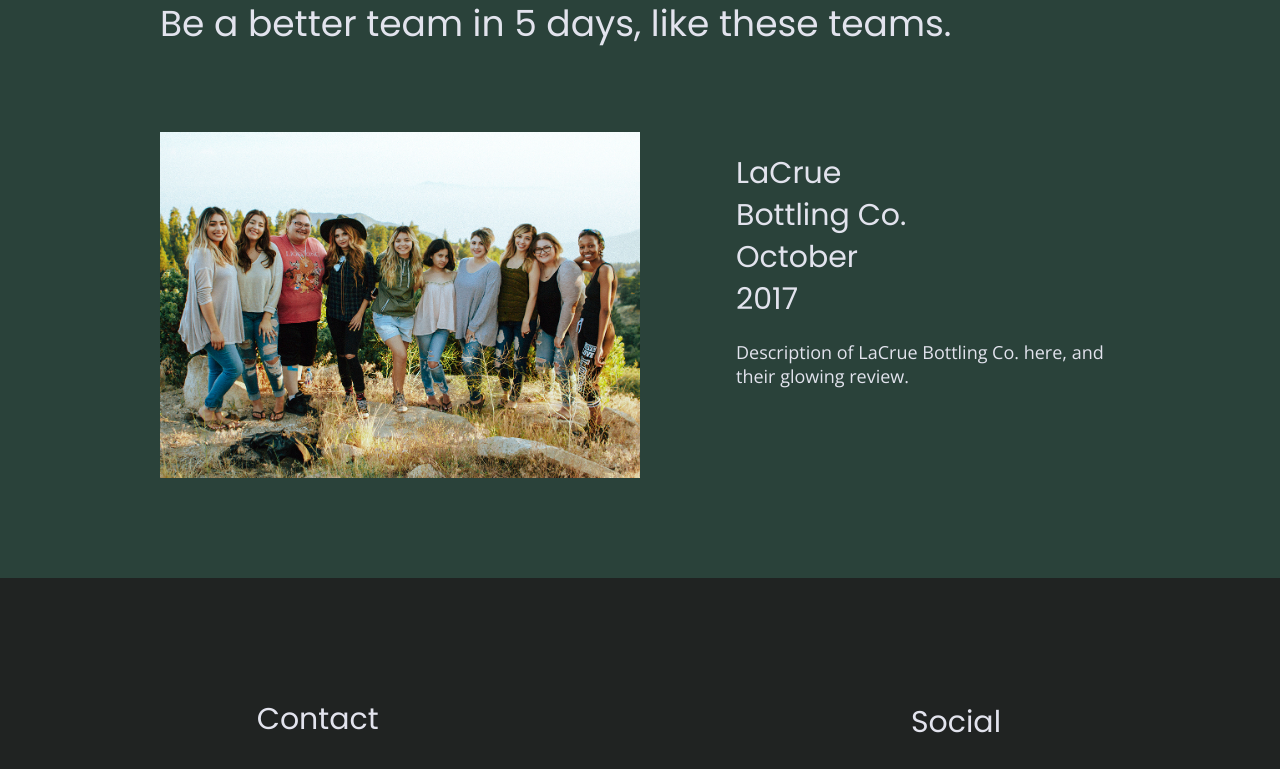
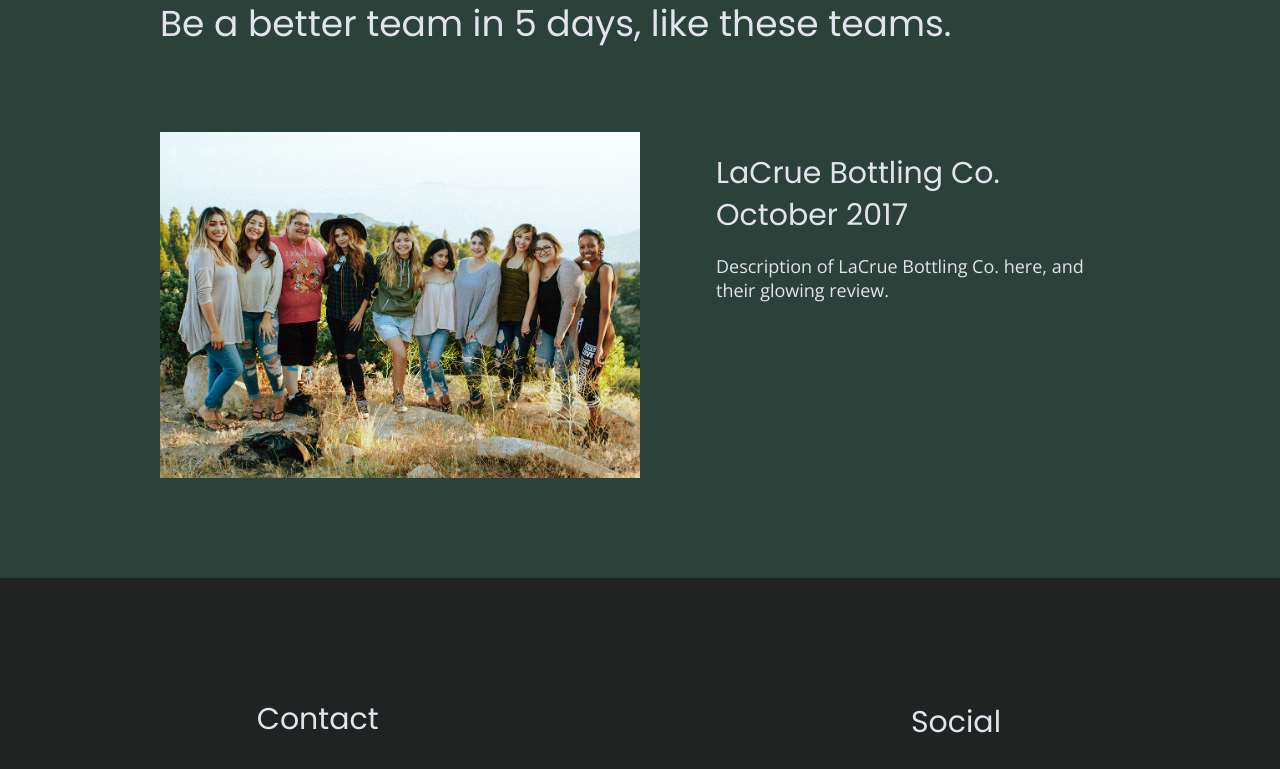
Before and after one commit to eganmollyk/unplugged, a website: page index.html in a window 1280 px wide. Shown: the part 2080-2849 px from the top of the page. Drawn offline with nearby package versions, Linux system fonts and the light colour scheme.

Commit message:
Finished site

```diff
--- a/css/main.css
+++ b/css/main.css
@@ -358,7 +358,7 @@
 }
 
 .reviews h4 {
-  width: 50%;
+  width: 80%;
   margin: 20px 0;
 }
 
@@ -415,7 +415,7 @@
 .faq .content-wrapper {
   margin: 50px 0 0 0;
   display: flex;
-  justify-content: center;
+  justify-content: flex-start;
   align-items: center;
   flex-flow: row wrap;
 }
@@ -557,7 +557,7 @@
   }
 
   header nav {
-    width: 20%;
+    width: 30%;
   }
 
   header nav ul {
@@ -617,11 +617,20 @@
     width: 50%;
   }
 
+  .reviews article div {
+    margin: 20px;
+  }
+
+  .reviews-content {
+    margin: 20px;
+  }
+
+
 .reviews h2 {
   width: 85%;
   }
 
-.reviews h3 {
+.reviews h4 {
   width: 75%;
   margin: 0;
 }
@@ -715,7 +724,6 @@
 
 .faq h4,
 .faq p {
-    font-size: .875em;
     line-height: 1.125;
 }
 
--- a/index.html
+++ b/index.html
@@ -111,7 +111,7 @@
         <figure>
           <img src="img/unplugged-testimonials.jpg" alt="Happy Retreat Attendees"></img>
         </figure>
-      <div>
+      <div class="reviews-content">
         <h4>LaCrue Bottling Co.<br>October 2017</h4>
           <p>Description of LaCrue Bottling Co. here, and their glowing review.</p>
         </div>
```
Also changed, not shown: faq/index.html (+3 -5 lines).
